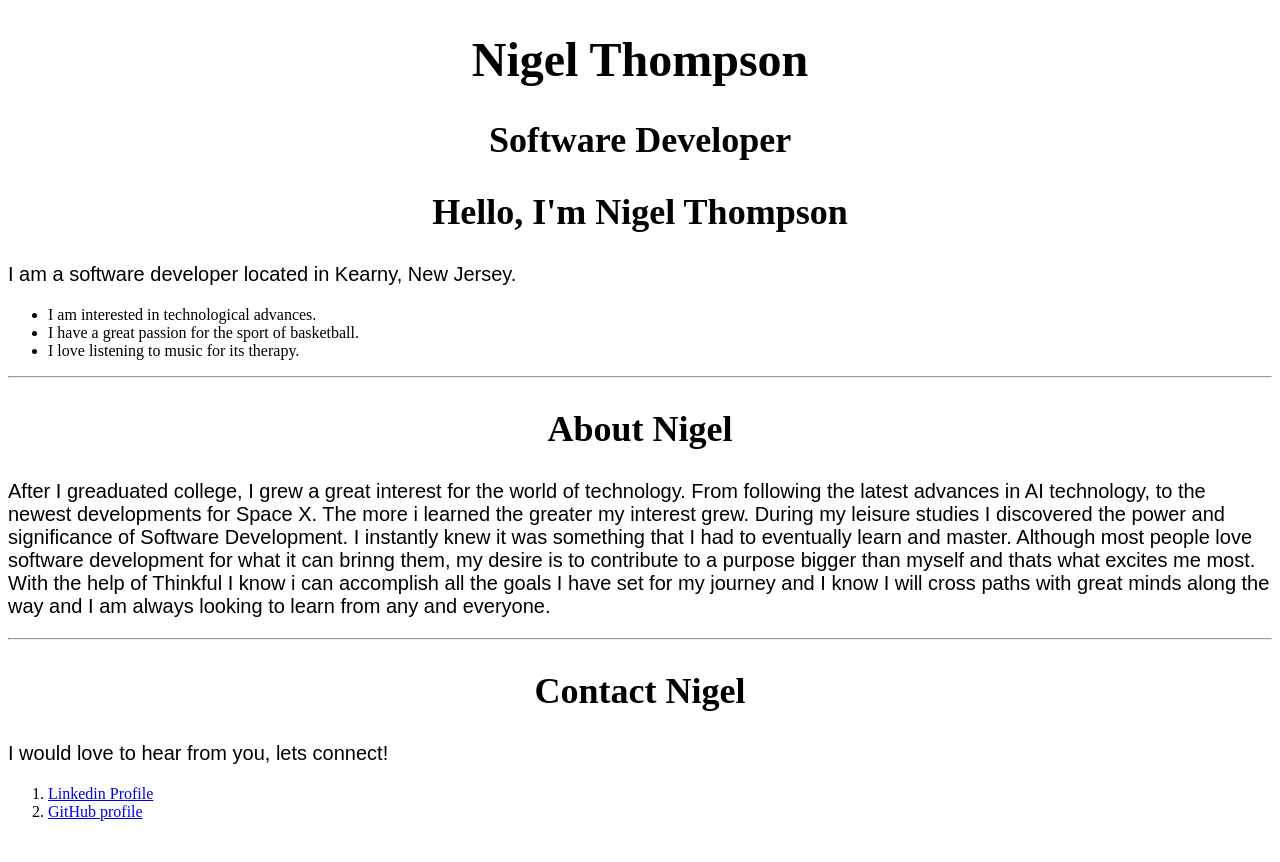
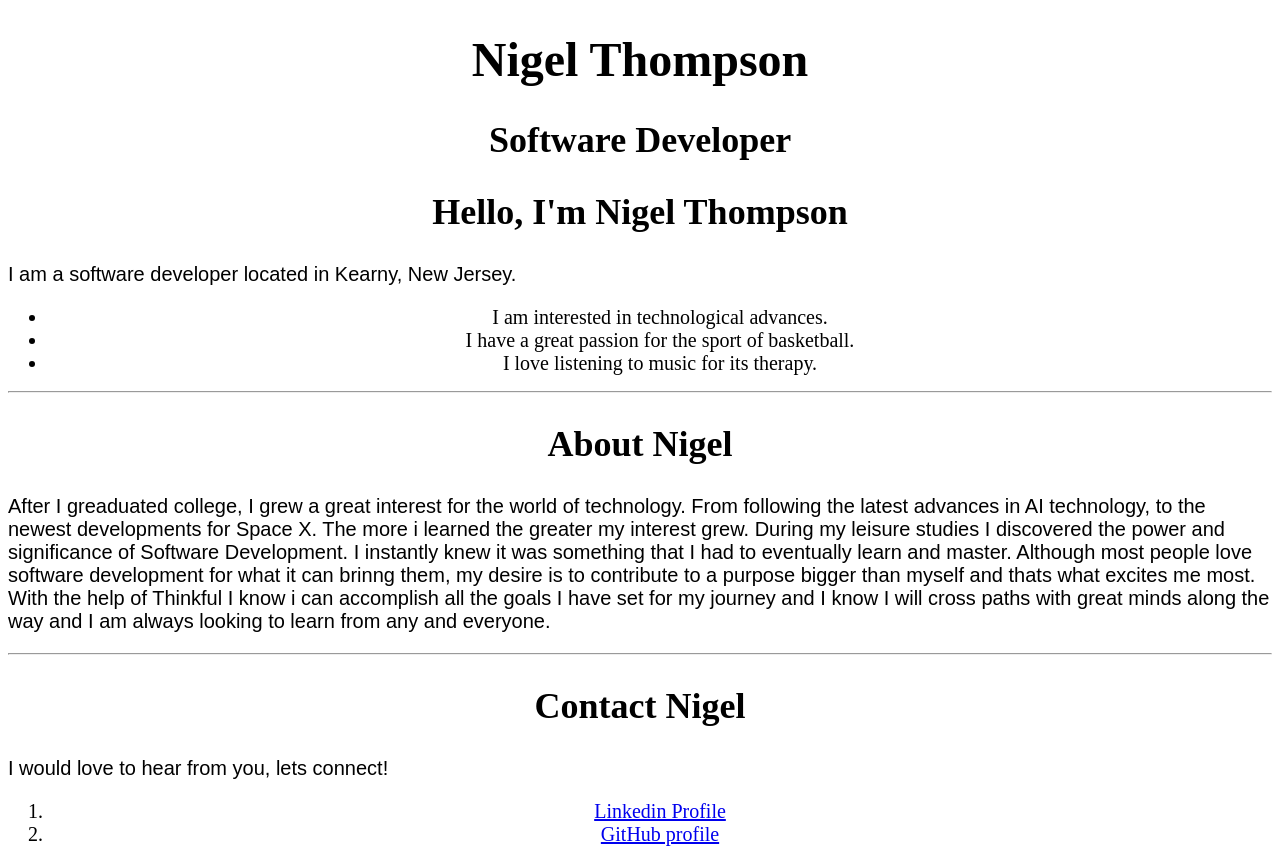
Before and after one commit to NigelThompson1031/Portfolio-Web-Page, a plain HTML site: page index.html in a window 1280 px wide. Before the commit the page ends 837 px from the top, so only its background shows below. Drawn offline with Linux system fonts and the light colour scheme; a script that the page names is missing.

Commit message:
Update style.css

```diff
--- a/style.css
+++ b/style.css
@@ -10,6 +10,7 @@ p{
   color: black;
   font-family: sans-serif;
   font-size: 20px;
+  text-algin: center;
   }
 
 h1{
@@ -20,4 +21,10 @@ h2{
   font-size: 36px;
   }
 
+li{
+  text-align: center;
+  font-size: 20px;
+}
+
+
 background-color: gray;
```
